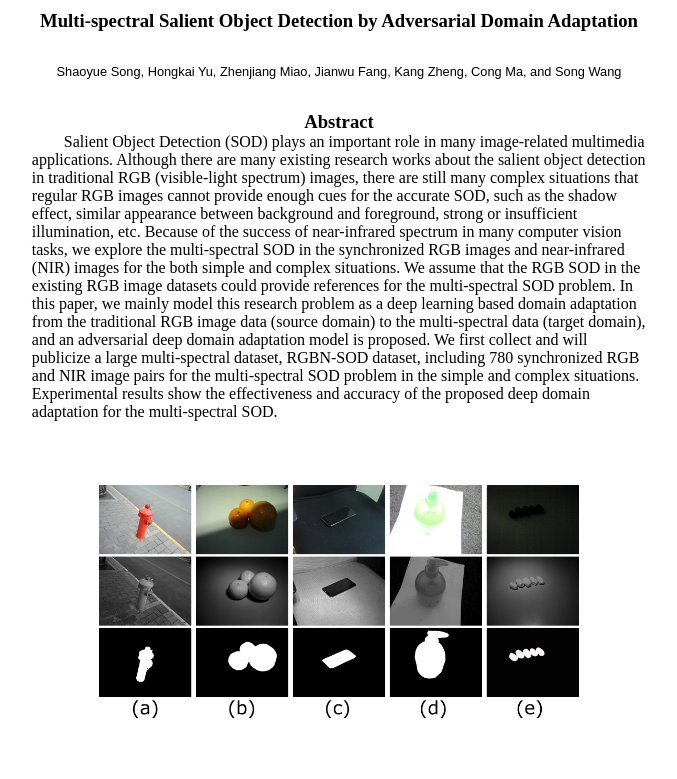
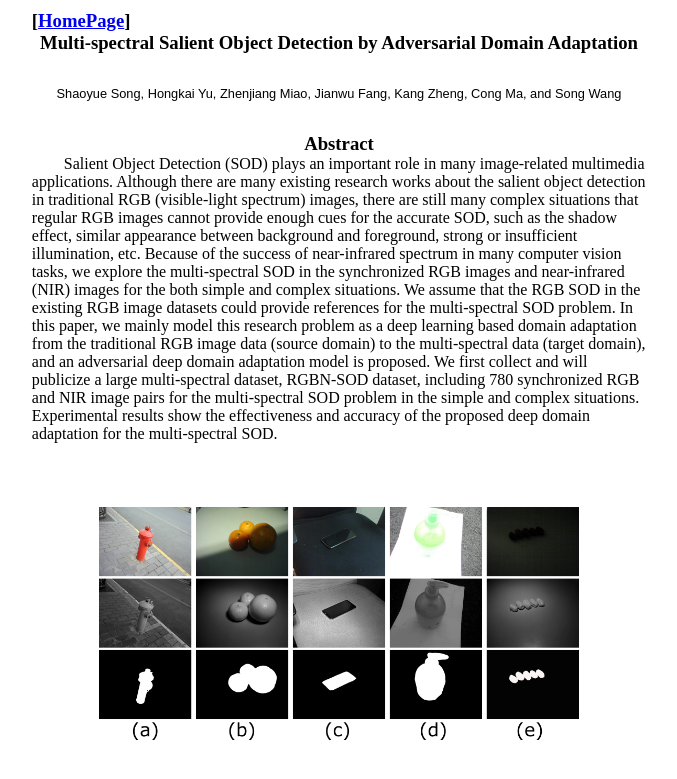
Before and after one commit to tsllb/tsllb.github.io, a plain HTML site: page MultiSOD.html in a window 1280 px wide. Shown: the top 779 px of the page, without its empty margins (301-978 px from the left). Drawn offline with Linux system fonts and the light colour scheme.

Commit message:
Update MultiSOD.html

```diff
--- a/MultiSOD.html
+++ b/MultiSOD.html
@@ -83,6 +83,9 @@
     <body>
         <main>
             <nav>
+                <section>
+                    <h3 class="Otherh3">[<a href="index.html">HomePage</a>]</h3>
+                </section>
                 <h3>Multi-spectral Salient Object Detection by Adversarial Domain Adaptation</h3>
                 <div class="author">
                     <p>Shaoyue Song, Hongkai Yu, Zhenjiang Miao, Jianwu Fang, Kang Zheng, Cong Ma, and Song Wang</p>
```
